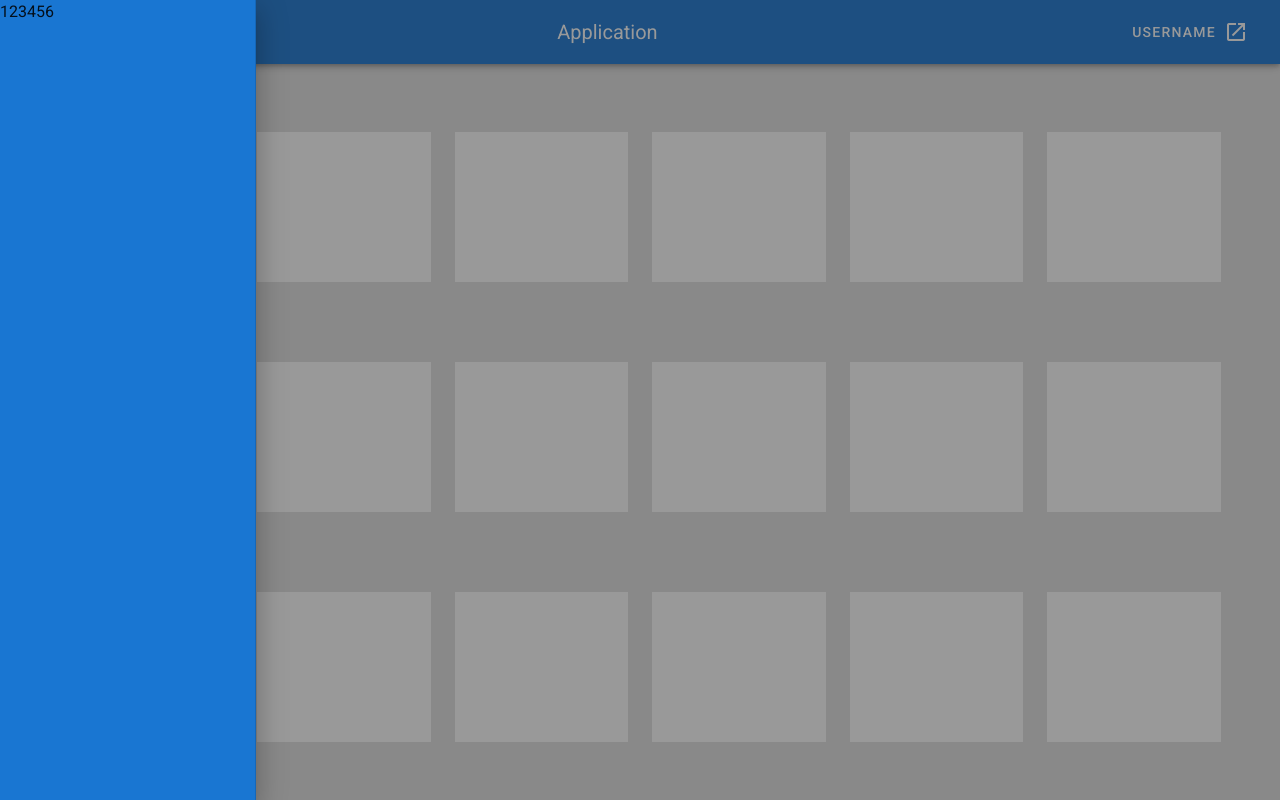
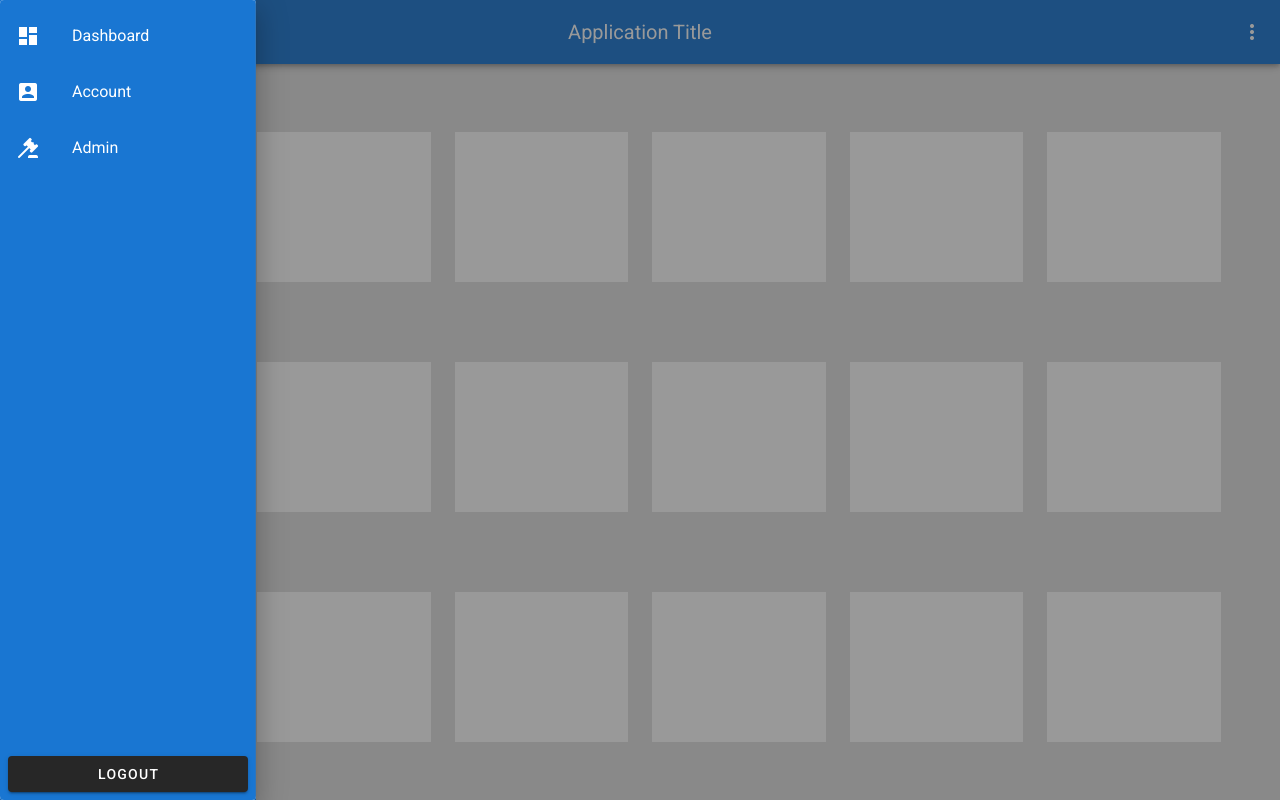
Before and after one commit to AkiLeung/VueDemo, a Vue app in the folder test03/: page / in a window 1280 px wide. Both pictures are taken after a click on the button 28 px from the left and 32 px from the top of the page. Shown: the top 800 px of the page. Built offline with nearby package versions, Linux system fonts and the light colour scheme.

Commit message:
update 20201007

```diff
--- a/test03/src/App.vue
+++ b/test03/src/App.vue
@@ -3,7 +3,7 @@
     <!-- 页面顶端 -->
     <v-app-bar app color="primary" dark>
       <v-app-bar-nav-icon @click="drawer = !drawer"></v-app-bar-nav-icon>
-      <div class="d-flex align-center">
+      <!-- <div class="d-flex align-center">
         <v-img
           alt="Logo"
           class="shrink mr-2"
@@ -12,15 +12,24 @@
           transition="scale-transition"
           width="40"
         />
-      </div>
+      </div> -->
+
       <v-spacer></v-spacer>
-      <v-toolbar-title>Application</v-toolbar-title>
+      <v-toolbar-title>Application Title</v-toolbar-title>
       <v-spacer></v-spacer>
 
-      <v-btn href="#" target="_blank" text>
-        <span class="mr-2">UserName</span>
-        <v-icon>mdi-open-in-new</v-icon>
-      </v-btn>
+      <v-menu bottom left>
+        <template v-slot:activator="{ on, attrs }">
+          <v-btn dark icon v-bind="attrs" v-on="on">
+            <v-icon>mdi-dots-vertical</v-icon>
+          </v-btn>
+        </template>
+        <v-list>
+          <v-list-item v-for="(item, i) in items" :key="i">
+            <v-list-item-title>{{ item.title }}</v-list-item-title>
+          </v-list-item>
+        </v-list>
+      </v-menu>
     </v-app-bar>
 
     <v-navigation-drawer color="primary" v-model="drawer" fixed temporary>
@@ -49,6 +58,14 @@ export default {
     FrameMain,
   },
 
-  data: () => ({ drawer: null }),
+  data: () => ({
+    drawer: null,
+    items: [
+      { title: "Click Me" },
+      { title: "Click Me" },
+      { title: "Click Me" },
+      { title: "Click Me 2" },
+    ],
+  }),
 };
 </script>
--- a/test03/src/components/frame/FrameMenu.vue
+++ b/test03/src/components/frame/FrameMenu.vue
@@ -1,11 +1,39 @@
 <template>
-  <div class="text-left">123456</div>
+  <v-card class="mx-auto" height="100%" width="100%">
+    <v-navigation-drawer class="primary" dark permanent>
+      <v-list>
+        <v-list-item v-for="item in items" :key="item.title" link>
+          <v-list-item-icon>
+            <v-icon>{{ item.icon }}</v-icon>
+          </v-list-item-icon>
+
+          <v-list-item-content>
+            <v-list-item-title>{{ item.title }}</v-list-item-title>
+          </v-list-item-content>
+        </v-list-item>
+      </v-list>
+
+      <template v-slot:append>
+        <div class="pa-2">
+          <v-btn block> Logout </v-btn>
+        </div>
+      </template>
+    </v-navigation-drawer>
+  </v-card>
 </template>
 
 <script>
 export default {
   name: "FrameMenu",
 
-  data: () => ({}),
+  data() {
+    return {
+      items: [
+        { title: "Dashboard", icon: "mdi-view-dashboard" },
+        { title: "Account", icon: "mdi-account-box" },
+        { title: "Admin", icon: "mdi-gavel" },
+      ],
+    };
+  },
 };
 </script>
```
Also changed, not shown: test03/src/components/frame/FrameHead.vue (+1 -23 lines).
